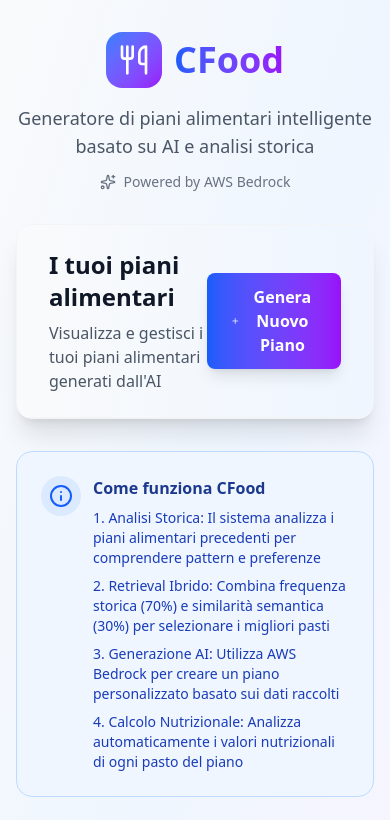
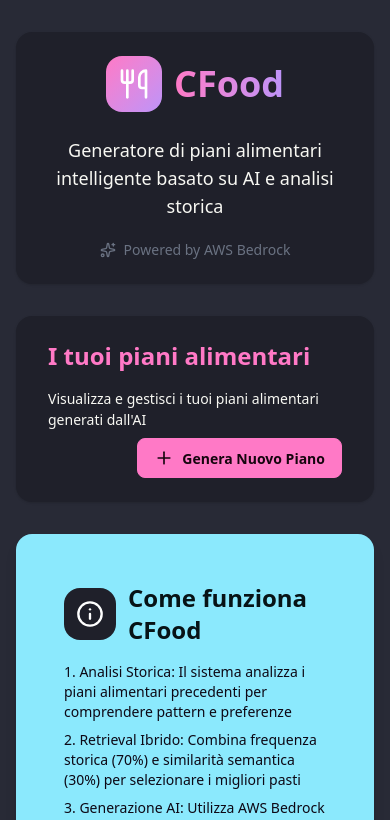
Before and after one commit to PerroniClaudio/cfood, a Next.js app: page / in a window 390 px wide. Shown: the top 820 px of the page. Built offline with nearby package versions, Linux system fonts and the light colour scheme; no server answers; the database is empty.

Commit message:
ui con daisyui5

```diff
--- a/app/globals.css
+++ b/app/globals.css
@@ -1,4 +1,39 @@
 @import "tailwindcss";
 @plugin "daisyui" {
-  themes: dim;
+  themes: cfood;
 }
+
+@plugin "daisyui/theme" {
+  name: "cfood";
+  default: false;
+  prefersdark: false;
+  color-scheme: "dark";
+  --color-base-100: oklch(28.822% 0.022 277.508);
+  --color-base-200: oklch(26.805% 0.02 277.508);
+  --color-base-300: oklch(24.787% 0.019 277.508);
+  --color-base-content: oklch(97.747% 0.007 106.545);
+  --color-primary: oklch(75.461% 0.183 346.812);
+  --color-primary-content: oklch(15.092% 0.036 346.812);
+  --color-secondary: oklch(74.202% 0.148 301.883);
+  --color-secondary-content: oklch(14.84% 0.029 301.883);
+  --color-accent: oklch(83.392% 0.124 66.558);
+  --color-accent-content: oklch(16.678% 0.024 66.558);
+  --color-neutral: oklch(39.445% 0.032 275.524);
+  --color-neutral-content: oklch(87.889% 0.006 275.524);
+  --color-info: oklch(88.263% 0.093 212.846);
+  --color-info-content: oklch(17.652% 0.018 212.846);
+  --color-success: oklch(87.099% 0.219 148.024);
+  --color-success-content: oklch(17.419% 0.043 148.024);
+  --color-warning: oklch(95.533% 0.134 112.757);
+  --color-warning-content: oklch(19.106% 0.026 112.757);
+  --color-error: oklch(68.22% 0.206 24.43);
+  --color-error-content: oklch(13.644% 0.041 24.43);
+  --radius-selector: 1rem;
+  --radius-field: 0.5rem;
+  --radius-box: 1rem;
+  --size-selector: 0.25rem;
+  --size-field: 0.25rem;
+  --border: 1px;
+  --depth: 0;
+  --noise: 0;
+}
--- a/app/layout.tsx
+++ b/app/layout.tsx
@@ -23,7 +23,7 @@
   children: React.ReactNode;
 }>) {
   return (
-    <html lang="en" data-theme="dim">
+    <html lang="en" data-theme="cfood">
       <body
         className={`${geistSans.variable} ${geistMono.variable} antialiased`}>
         {children}
--- a/app/page.tsx
+++ b/app/page.tsx
@@ -10,6 +10,7 @@
   TrendingUp,
   Clock,
   Plus,
+  RefreshCcw,
 } from "lucide-react";
 import Modal from "../components/Modal";
 import GeneraPianoForm from "../components/GeneraPianoForm";
@@ -72,44 +73,46 @@
   };
 
   return (
-    <div className="min-h-screen bg-gradient-to-br from-gray-50 via-blue-50 to-purple-50">
+    <div className="min-h-screen">
       <div className="max-w-4xl mx-auto px-4 py-8 space-y-8">
         {/* Header */}
-        <div className="text-center mb-8">
+        <div className="mb-8 flex justify-center">
+          <div className="card w-full bg-base-300 shadow">
+            <div className="card-body items-center text-center">
               <div className="flex items-center justify-center gap-3 mb-4">
-            <div className="p-3 bg-gradient-to-br from-blue-500 to-purple-600 rounded-2xl">
+                <div className="p-3 bg-gradient-to-br from-primary to-secondary rounded-2xl">
                   <Utensils className="w-8 h-8 text-white" />
                 </div>
-            <h1 className="text-4xl font-bold bg-gradient-to-r from-blue-600 to-purple-600 bg-clip-text text-transparent">
+                <h1 className="text-4xl font-bold bg-gradient-to-r from-primary to-secondary bg-clip-text text-transparent">
                   CFood
                 </h1>
               </div>
-          <p className="text-lg text-gray-600 max-w-2xl mx-auto">
-            Generatore di piani alimentari intelligente basato su AI e analisi
-            storica
+              <p className="text-lg max-w-2xl mx-auto">
+                Generatore di piani alimentari intelligente basato su AI e
+                analisi storica
               </p>
               <div className="flex items-center justify-center gap-2 mt-3 text-sm text-gray-500">
                 <Sparkles className="w-4 h-4" />
                 <span>Powered by AWS Bedrock</span>
               </div>
             </div>
+          </div>
+        </div>
 
         {/* Header con bottone per generare nuovo piano */}
-        <div className="bg-white rounded-2xl shadow-xl border border-gray-100 overflow-hidden">
-          <div className="bg-gradient-to-r from-gray-50 to-blue-50 px-8 py-6 border-b border-gray-100">
-            <div className="flex items-center justify-between">
-              <div>
-                <h2 className="text-2xl font-bold text-gray-900 mb-2">
+        <div className="card bg-base-300 shadow overflow-hidden">
+          <div className="card-body px-8 py-6">
+            <h2 className="card-title text-2xl font-bold text-primary mb-2">
               I tuoi piani alimentari
             </h2>
-                <p className="text-gray-600">
+            <p className="">
               Visualizza e gestisci i tuoi piani alimentari generati
               dall&apos;AI
             </p>
-              </div>
+            <div className="card-actions justify-end">
               <button
                 onClick={() => setIsGeneraModalOpen(true)}
-                className="bg-gradient-to-r from-blue-600 to-purple-600 text-white px-6 py-3 rounded-lg hover:from-blue-700 hover:to-purple-700 transition-all duration-200 transform hover:scale-105 shadow-lg hover:shadow-xl flex items-center gap-2 font-semibold">
+                className="btn btn-primary flex items-center gap-2 font-semibold">
                 <Plus className="w-5 h-5" />
                 <span>Genera Nuovo Piano</span>
               </button>
@@ -119,47 +122,52 @@
 
         {/* Risultato piano appena generato */}
         {risultato && (
-          <div className="bg-green-50 border border-green-200 rounded-2xl p-6">
+          <div className="card bg-primary text-primary-content shadow-lg rounded-2xl p-6">
+            <div className="card-body">
               <div className="flex items-center gap-3 mb-3">
-              <div className="p-2 bg-green-100 rounded-full">
-                <Sparkles className="w-6 h-6 text-green-600" />
+                <div className="p-2 bg-primary-content rounded-full">
+                  <Sparkles className="w-6 h-6 text-primary" />
                 </div>
-              <h3 className="text-xl font-bold text-green-900">
+                <h3 className="text-xl font-bold">
                   Piano generato con successo!
                 </h3>
               </div>
-            <p className="text-green-700">
-              Il tuo piano alimentare personalizzato è pronto. È stato aggiunto
-              alla lista dei piani disponibili.
+              <p>
+                Il tuo piano alimentare personalizzato è pronto. È stato
+                aggiunto alla lista dei piani disponibili.
               </p>
               <div className="mt-4 flex items-center gap-3">
                 <button
                   onClick={() => setShowRawData(!showRawData)}
-                className="text-sm text-green-600 hover:text-green-800 underline">
+                  className="btn btn-secondary">
                   {showRawData ? "Nascondi" : "Mostra"} dati tecnici
                 </button>
               </div>
               {showRawData && (
-              <div className="mt-4 bg-white border border-green-200 rounded-lg p-4">
-                <pre className="text-xs text-gray-700 overflow-auto max-h-96">
+                <div className="mt-4 bg-base-100 border border-primary-content rounded-lg p-4">
+                  <pre className="text-xs text-primary-content overflow-auto max-h-96">
                     <code>{JSON.stringify(risultato, null, 2)}</code>
                   </pre>
                 </div>
               )}
             </div>
+          </div>
         )}
 
         {/* Info Card */}
-        <div className="bg-blue-50 border border-blue-200 rounded-2xl p-6">
-          <div className="flex items-start gap-3">
-            <div className="p-2 bg-blue-100 rounded-full">
-              <Info className="w-6 h-6 text-blue-600" />
+        <div className="card bg-info shadow-lg rounded-2xl p-6">
+          <div className="card-body flex items-start gap-3">
+            <div className="flex-1">
+              <div className="mb-4 flex items-center gap-3">
+                <div className="p-3 bg-base-300 rounded-2xl">
+                  <Info className="w-7 h-7 text-white" />
                 </div>
-            <div className="flex-1">
-              <h3 className="font-semibold text-blue-900 mb-2">
+                <h2 className="text-2xl font-bold text-info-content">
                   Come funziona CFood
-              </h3>
-              <div className="space-y-2 text-sm text-blue-800">
+                </h2>
+              </div>
+
+              <div className="space-y-2 text-sm text-secondary-content">
                 <p>
                   <span className="font-medium">1. Analisi Storica:</span> Il
                   sistema analizza i piani alimentari precedenti per comprendere
@@ -186,15 +194,16 @@
         </div>
 
         {/* Visualizzatore Piani Recenti */}
-        <div className="bg-white rounded-2xl shadow-lg border border-gray-200 p-8">
+        <div className="card bg-base-300 rounded-2xl shadow p-8">
           <div className="flex items-center justify-between mb-6">
-            <h3 className="text-xl font-bold text-gray-900">
-              📊 Piani Alimentari Recenti
-            </h3>
+            <div className="flex items-center gap-2">
+              <Clock className="w-5 h-5 inline-block mr-2" />
+              <h3 className="text-xl font-bold ">Piani Recenti</h3>
+            </div>
             <button
               onClick={caricaPianiRecenti}
               disabled={loadingPiani}
-              className="px-4 py-2 bg-blue-100 text-blue-700 rounded-lg hover:bg-blue-200 transition-colors disabled:opacity-50">
+              className="btn btn-primary">
               {loadingPiani ? (
                 <div className="flex items-center gap-2">
                   <div className="w-4 h-4 border-2 border-blue-600 border-t-transparent rounded-full animate-spin"></div>
@@ -202,7 +211,7 @@
                 </div>
               ) : (
                 <div className="flex items-center gap-2">
-                  <TrendingUp className="w-4 h-4" />
+                  <RefreshCcw className="w-4 h-4" />
                   <span className="text-sm">Aggiorna</span>
                 </div>
               )}
@@ -230,22 +239,15 @@
               {pianiRecenti.map((piano) => (
                 <div
                   key={piano.id}
-                  className="border border-gray-200 rounded-xl p-6 hover:shadow-lg transition-all duration-200 cursor-pointer hover:border-blue-300"
+                  className="card bg-base-100 rounded-xl hover:shadow-lg transition-all duration-200 cursor-pointer"
                   onClick={() => navigaToPiano(piano.id)}>
-                  <div className="flex items-start justify-between">
-                    <div className="flex-1">
+                  <div className="card-body">
                     <div className="flex items-center gap-3 mb-2">
-                        <h4 className="text-lg font-semibold text-gray-900">
-                          {piano.nome}
-                        </h4>
-                        <span className="px-2 py-1 bg-green-100 text-green-700 text-xs font-medium rounded-full">
-                          #{piano.id}
-                        </span>
+                      <h4 className="text-lg font-semibold ">{piano.nome}</h4>
+                      <div className="badge badge-success">#{piano.id}</div>
                     </div>
                     {piano.descrizione && (
-                        <p className="text-gray-600 mb-3 leading-relaxed">
-                          {piano.descrizione}
-                        </p>
+                      <p className="leading-relaxed">{piano.descrizione}</p>
                     )}
                     <div className="flex items-center gap-4 text-sm text-gray-500">
                       <div className="flex items-center gap-1">
@@ -253,9 +255,9 @@
                         <span>
                           Creato:{" "}
                           {piano.dataCreazione
-                              ? new Date(
-                                  piano.dataCreazione
-                                ).toLocaleDateString("it-IT")
+                            ? new Date(piano.dataCreazione).toLocaleDateString(
+                                "it-IT"
+                              )
                             : "N/A"}
                         </span>
                       </div>
@@ -274,14 +276,14 @@
                         <span>👨‍🍳 {piano.autore}</span>
                       </div>
                     </div>
-                    </div>
-                    <div className="ml-4">
+
+                    <div className="card-actions justify-end">
                       <button
                         onClick={(e) => {
                           e.stopPropagation();
                           navigaToPiano(piano.id);
                         }}
-                        className="px-4 py-2 bg-gradient-to-r from-blue-600 to-purple-600 text-white rounded-lg hover:from-blue-700 hover:to-purple-700 transition-all duration-200 text-sm font-medium">
+                        className="btn btn-primary text-sm font-medium">
                         Visualizza Piano
                       </button>
                     </div>
```
Also changed, not shown: app/piano/[id]/page.tsx (+74 -105 lines). Lines whose indentation alone changed are shown as unchanged.
